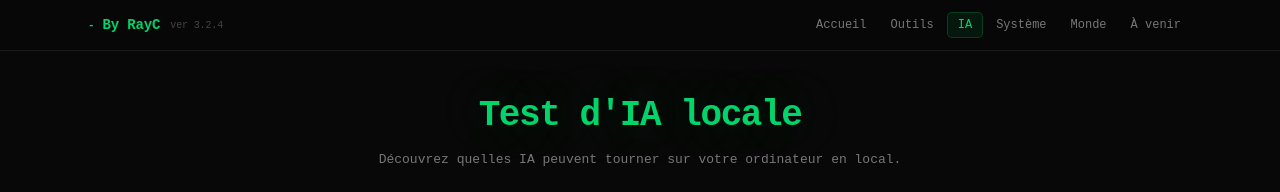
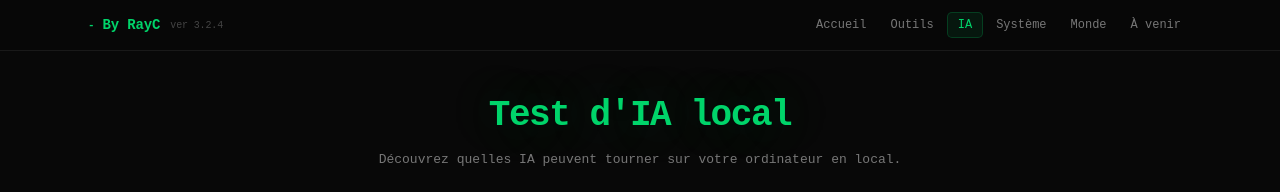
Before and after one commit to RayC-Dev/OpsBoard, a plain HTML site: page OpsBoard-code/index.html in a window 1280 px wide. Both pictures are taken after a click on the button "▶ Tester mes specs maintenant". Shown: the top 192 px of the page. Drawn offline with Linux system fonts and the light colour scheme.

Commit message:
Update index.html

```diff
--- a/OpsBoard-code/index.html
+++ b/OpsBoard-code/index.html
@@ -153,7 +153,7 @@
 <div id="page-ia" class="page">
   <div class="main-wrap">
     <div class="ia-hero">
-      <h1>Test d'IA locale</h1>
+      <h1>Test d'IA local</h1>
       <p>Découvrez quelles IA peuvent tourner sur votre ordinateur en local.</p>
     </div>
 
```
